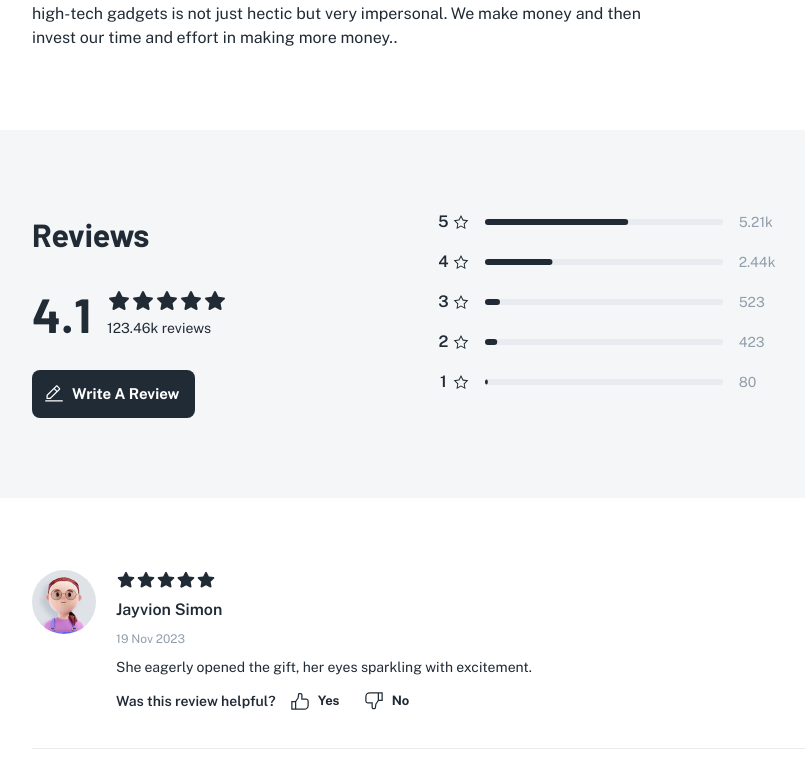
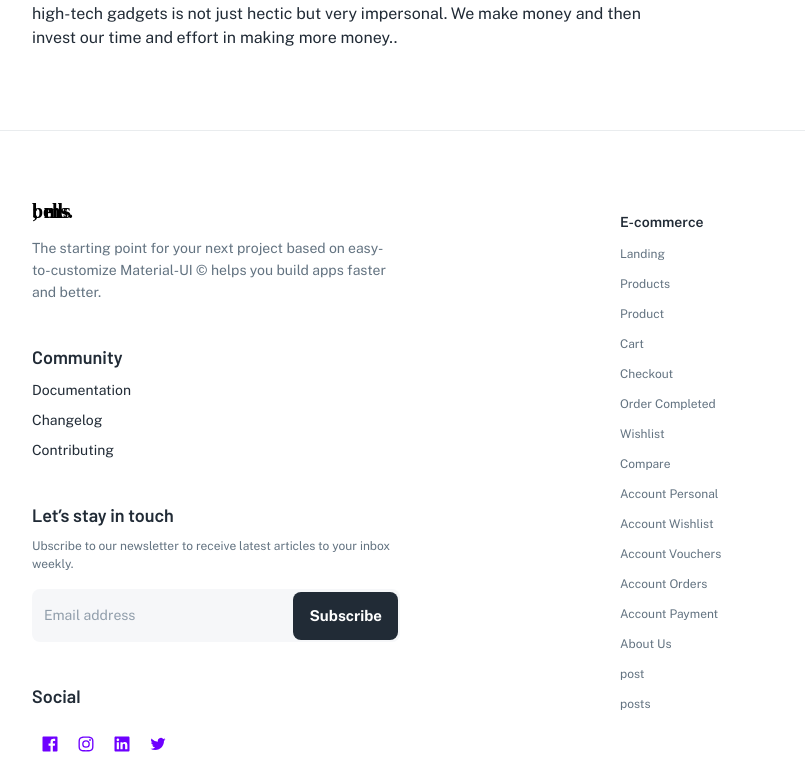
Before and after one commit to contentql/msbellcreations, a Next.js app: page /e-commerce/products/e99f09a7-dd88-49d5-b1c8-1daf80c2d7b1 in a window 1280 px wide. Shown: the part 1547-2327 px from the top of the page, without its empty margins (32-837 px from the left). Built offline with nearby package versions, Linux system fonts and the light colour scheme.

Commit message:
Some are done

```diff
--- a/src/sections/_ecommerce/view/ecommerce-product-view.js
+++ b/src/sections/_ecommerce/view/ecommerce-product-view.js
@@ -87,7 +87,7 @@ export default function EcommerceProductView({ productId }) {
         </Grid>
       </Container>
 
-      <ReviewEcommerce />
+      {/* <ReviewEcommerce /> */}
     </>
   );
 }
```
